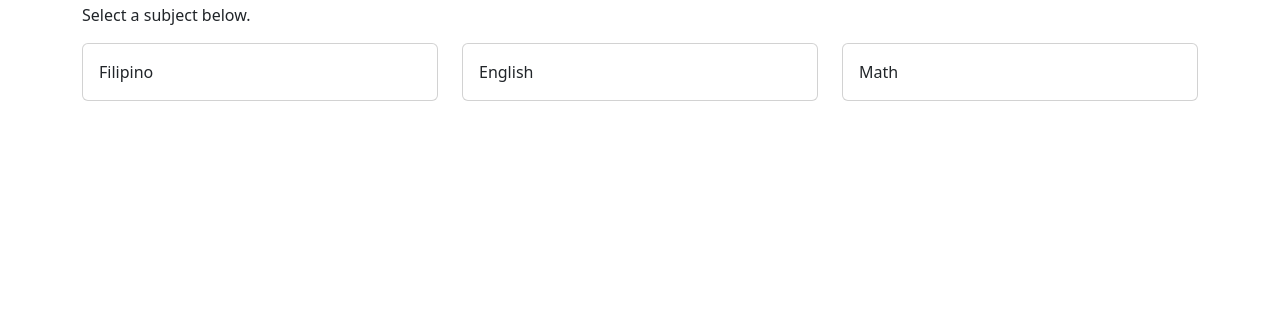
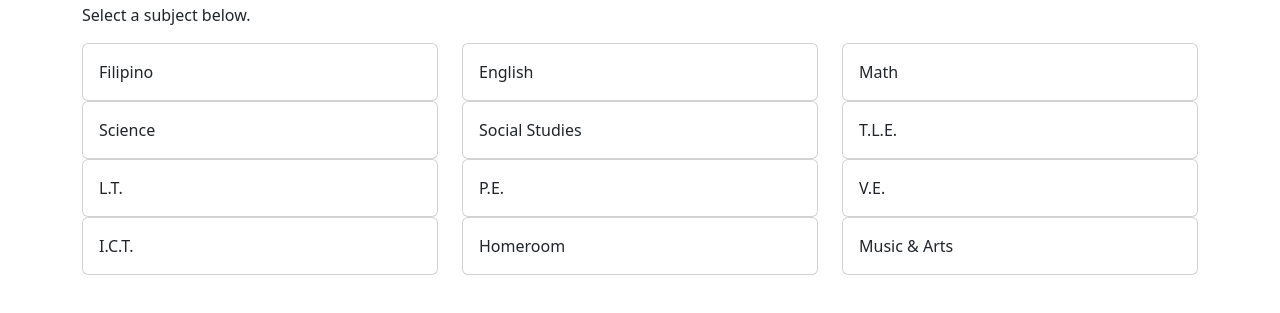
Before and after one commit to antnet-dj/Q4-SkillsTest, a plain HTML site: page notebooks.html in a window 1280 px wide. Shown: the part 77-390 px from the top of the page. Drawn offline with nearby package versions, Linux system fonts and the light colour scheme.

Commit message:
Update notebooks.html

```diff
--- a/notebooks.html
+++ b/notebooks.html
@@ -31,6 +31,59 @@
             </div>
         </div>
 
+        <div class="col-md-4">
+            <div class="card p-3" onclick="openSubject('Science')">
+                Science
+            </div>
+        </div>
+
+        <div class="col-md-4">
+            <div class="card p-3" onclick="openSubject('Social Studies')">
+                Social Studies
+            </div>
+        </div>
+
+        <div class="col-md-4">
+            <div class="card p-3" onclick="openSubject('T.L.E.')">
+                T.L.E.
+            </div>
+        </div>
+
+        <div class="col-md-4">
+            <div class="card p-3" onclick="openSubject('L.T.')">
+                L.T.
+            </div>
+        </div>
+
+        <div class="col-md-4">
+            <div class="card p-3" onclick="openSubject('P.E.')">
+                P.E.
+            </div>
+        </div>
+
+        <div class="col-md-4">
+            <div class="card p-3" onclick="openSubject('V.E.')">
+                V.E.
+            </div>
+        </div>
+                <div class="col-md-4">
+            <div class="card p-3" onclick="openSubject('I.C.T.')">
+                I.C.T.
+            </div>
+        </div>
+
+        <div class="col-md-4">
+            <div class="card p-3" onclick="openSubject('Homeroom')">
+                Homeroom
+            </div>
+        </div>
+
+        <div class="col-md-4">
+            <div class="card p-3" onclick="openSubject('Music & Arts')">
+                Music & Arts
+            </div>
+        </div>
+
     </div>
 </div>
 
```
